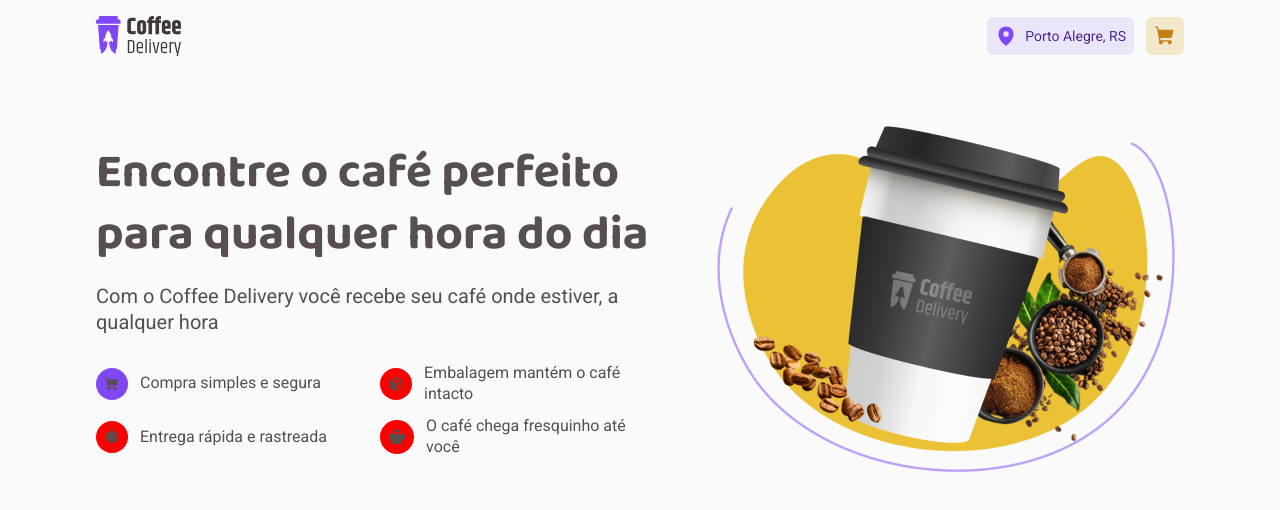
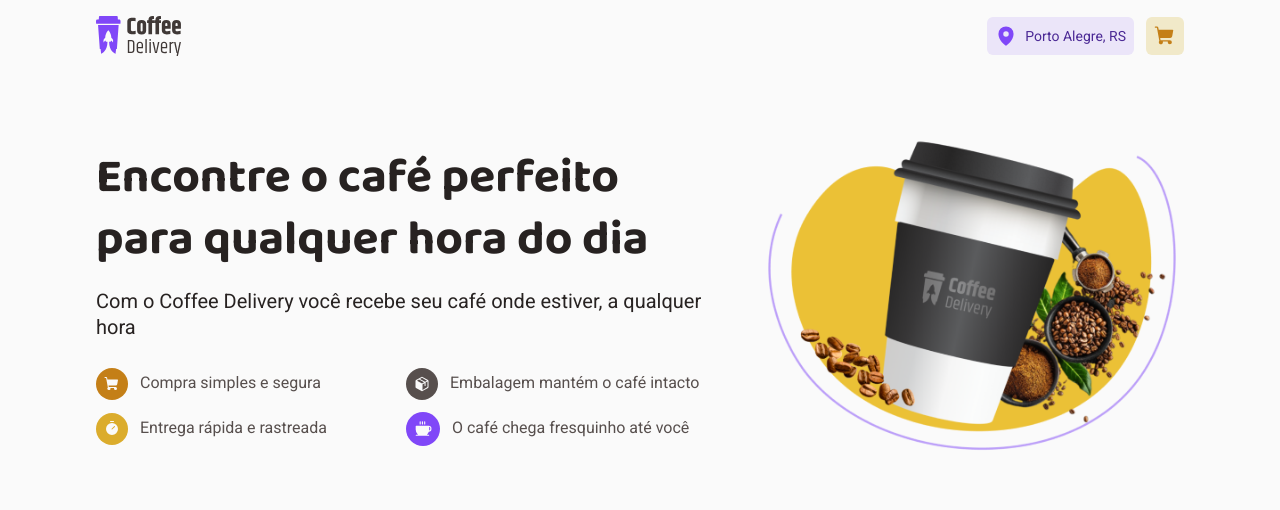
Before and after one commit to GabrielMatoss/CoffeeHouse, a React (Vite) app: page / in a window 1280 px wide. Shown: the top 510 px of the page. Built offline with nearby package versions, Linux system fonts and the light colour scheme.

Commit message:
refactor(coffeesloganstyles.ts): refatoring css

```diff
--- a/src/components/CoffeeSloganStyles.ts
+++ b/src/components/CoffeeSloganStyles.ts
@@ -1,9 +1,7 @@
 import styled from "styled-components";
 
-export const CoffeeSloganContent = styled.div`
-  //background-color: brown;
-
-  margin-top: 4rem;
+export const CoffeeSloganContent = styled.section`
+  margin-top: 5rem;
   display: flex;
   align-items: center;
   gap: 3.5rem;
@@ -11,12 +9,10 @@ export const CoffeeSloganContent = styled.div`
   .slogan {
     display: flex;
     flex-direction: column;
-    //  background-color: blueviolet;
     gap: 1.75rem;
   }
 
   .title {
-    // background-color: cadetblue;
     display: flex;
     flex-direction: column;
     gap: 1rem;
@@ -25,12 +21,14 @@ export const CoffeeSloganContent = styled.div`
       font-size: 3rem;
       font-family: "Baloo 2", cursive;
       line-height: 130%;
+      color: ${(props) => props.theme["base-title"]};
     }
 
     p {
       font-size: 1.25rem;
       font-weight: 400;
       line-height: 130%;
+      color: ${(props) => props.theme["base-title"]};
     }
   }
 
@@ -39,14 +37,20 @@ export const CoffeeSloganContent = styled.div`
     grid-template-columns: 1fr 1fr;
     gap: 0.75rem;
 
-
-    div:nth-child(1) span{
-        background: ${props => props.theme.purple};
+    div:nth-child(1) span {
+      background: ${(props) => props.theme["yellow-dark"]};
+    }
+    div:nth-child(2) span {
+      background: ${(props) => props.theme["base-text"]};
+    }
+    div:nth-child(3) span {
+      background: ${(props) => props.theme.yellow};
+    }
+    div:nth-child(4) span {
+      background: ${(props) => props.theme.purple};
     }
 
-
     > div {
-      // background-color: aqua;
       display: flex;
       align-items: center;
       justify-content: flex-start;
@@ -55,8 +59,9 @@ export const CoffeeSloganContent = styled.div`
       .contentIcons {
         padding: 0.5rem;
         border-radius: 9999px;
-         background-color: red;
+        background-color: red;
         display: inline-flex;
+        color: ${(props) => props.theme.background};
       }
     }
 
@@ -67,14 +72,8 @@ export const CoffeeSloganContent = styled.div`
     }
   }
 
-  .imageCoffeeContent {
-    display: flex;
-    align-items: flex-end;
-    justify-content: center;
-    // background-color: darkgreen;
-
-    > img {
-    width: 26.5rem;
-    }
+  img {
+    max-width: 26.5rem;
+    width: 100%;
   }
 `;
```
